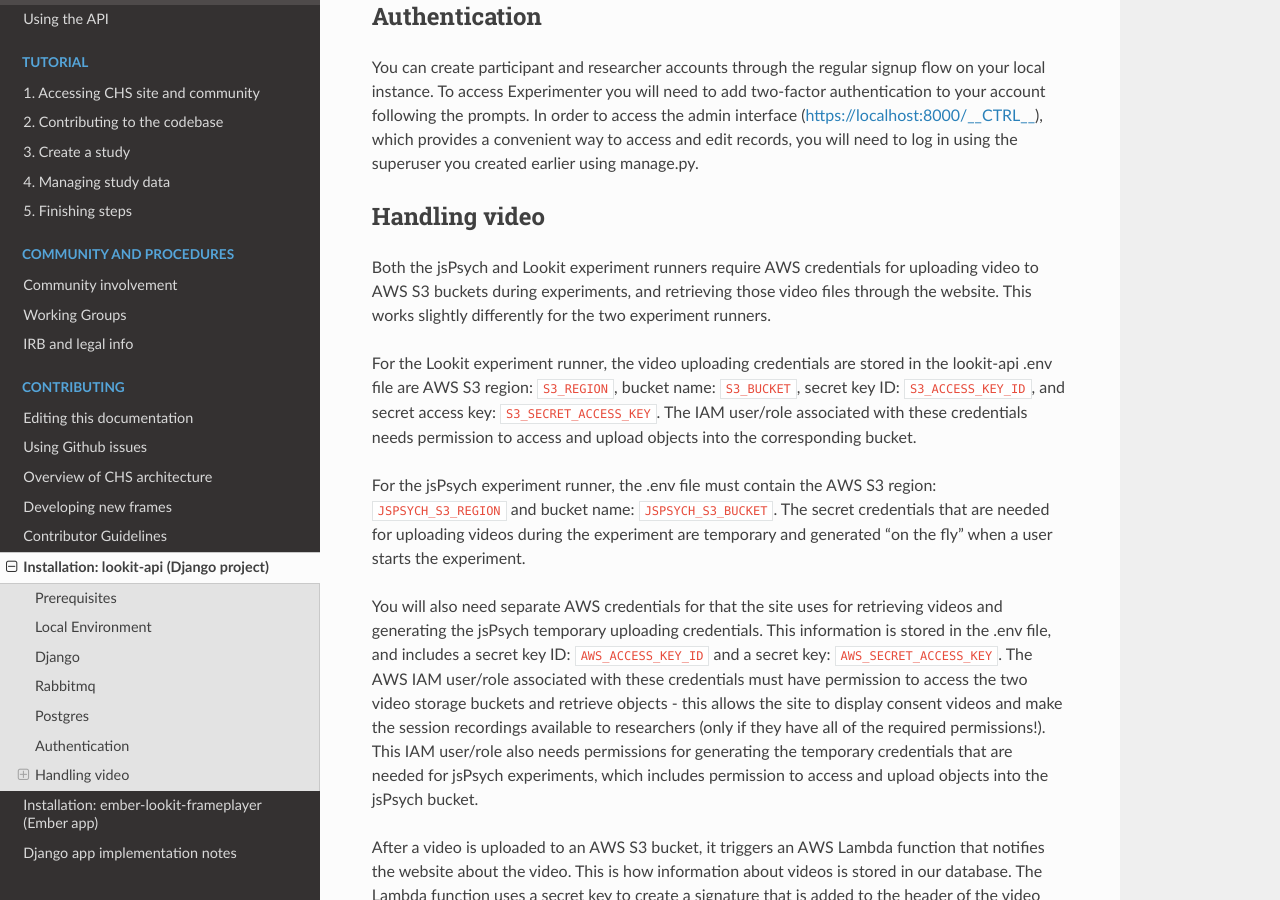
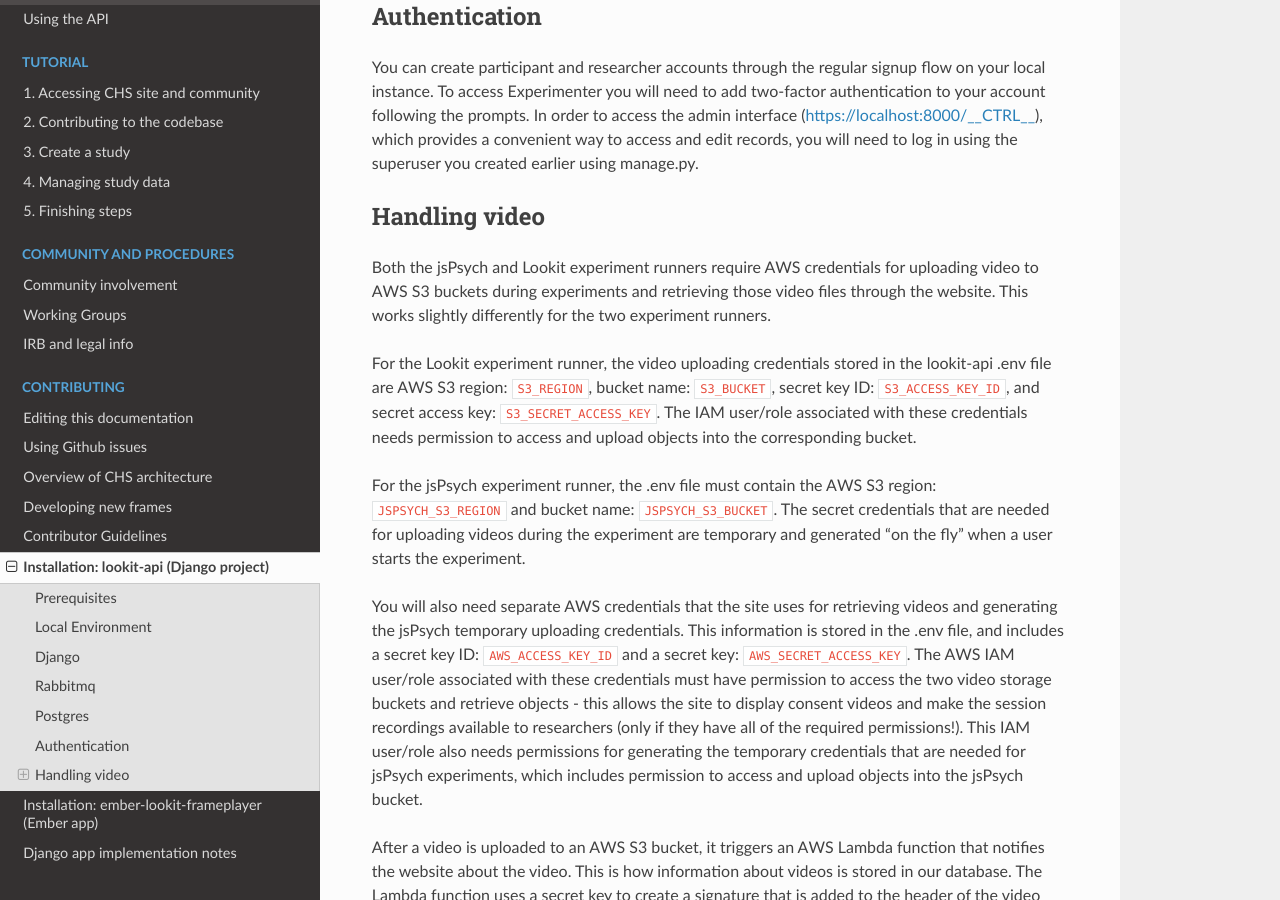
Before and after one commit to lookit/lookit-docs, a Sphinx documentation site: the page built from docs/source/install-django-project.rst, in a window 1280 px wide and 900 px high, scrolled down 3074 px. Built offline with Sphinx 7.4.7 and the Read the Docs theme 3.1.0, drawn with Linux system fonts in a browser that asks for light colours.

Commit message:
fix typos and grammar errors

```diff
--- a/docs/source/install-django-project.rst
+++ b/docs/source/install-django-project.rst
@@ -149,13 +149,13 @@ the superuser you created earlier using manage.py.
 Handling video
 ~~~~~~~~~~~~~~
 
-Both the jsPsych and Lookit experiment runners require AWS credentials for uploading video to AWS S3 buckets during experiments, and retrieving those video files through the website. This works slightly differently for the two experiment runners.
+Both the jsPsych and Lookit experiment runners require AWS credentials for uploading video to AWS S3 buckets during experiments and retrieving those video files through the website. This works slightly differently for the two experiment runners.
 
-For the Lookit experiment runner, the video uploading credentials are stored in the lookit-api .env file are AWS S3 region: ``S3_REGION``, bucket name: ``S3_BUCKET``, secret key ID: ``S3_ACCESS_KEY_ID``, and secret access key: ``S3_SECRET_ACCESS_KEY``. The IAM user/role associated with these credentials needs permission to access and upload objects into the corresponding bucket.
+For the Lookit experiment runner, the video uploading credentials stored in the lookit-api .env file are AWS S3 region: ``S3_REGION``, bucket name: ``S3_BUCKET``, secret key ID: ``S3_ACCESS_KEY_ID``, and secret access key: ``S3_SECRET_ACCESS_KEY``. The IAM user/role associated with these credentials needs permission to access and upload objects into the corresponding bucket.
 
 For the jsPsych experiment runner, the .env file must contain the AWS S3 region: ``JSPSYCH_S3_REGION`` and bucket name: ``JSPSYCH_S3_BUCKET``. The secret credentials that are needed for uploading videos during the experiment are temporary and generated "on the fly" when a user starts the experiment.
 
-You will also need separate AWS credentials for that the site uses for retrieving videos and generating the jsPsych temporary uploading credentials. This information is stored in the .env file, and includes a secret key ID: ``AWS_ACCESS_KEY_ID`` and a secret key: ``AWS_SECRET_ACCESS_KEY``. The AWS IAM user/role associated with these credentials must have permission to access the two video storage buckets and retrieve objects - this allows the site to display consent videos and make the session recordings available to researchers (only if they have all of the required permissions!). This IAM user/role also needs permissions for generating the temporary credentials that are needed for jsPsych experiments, which includes permission to access and upload objects into the jsPsych bucket.
+You will also need separate AWS credentials that the site uses for retrieving videos and generating the jsPsych temporary uploading credentials. This information is stored in the .env file, and includes a secret key ID: ``AWS_ACCESS_KEY_ID`` and a secret key: ``AWS_SECRET_ACCESS_KEY``. The AWS IAM user/role associated with these credentials must have permission to access the two video storage buckets and retrieve objects - this allows the site to display consent videos and make the session recordings available to researchers (only if they have all of the required permissions!). This IAM user/role also needs permissions for generating the temporary credentials that are needed for jsPsych experiments, which includes permission to access and upload objects into the jsPsych bucket.
 
 After a video is uploaded to an AWS S3 bucket, it triggers an AWS Lambda function that notifies the website about the video. This is how information about videos is stored in our database. The Lambda function uses a secret key to create a signature that is added to the header of the video POST request, which the lookit-api must verify before accepting the POST request. Therefore the lookit-api requires the same secret key that is accessed by the Lambda function in order to generate the signature. This key is stored in the .env file as ``AWS_LAMBDA_SECRET_ACCESS_KEY``.
 
--- a/docs/source/researchers-edit-design.rst
+++ b/docs/source/researchers-edit-design.rst
@@ -19,7 +19,7 @@ This needs to be a valid JSON block describing the different frames (pages) of y
 Experiment runner code URL and version
 ==========================================
 
-The "Experiment runner code URL" is a link to the `Ember Frame Player <https://github.com/lookit/ember-lookit-frameplayer>`_ code that will run your study.  It's an ember app that can talk to our API. All the frames in the experiment are defined in Ember and there is an exp-player component that can cycle through these frames.  You should leave this link as is, unless you have forked the Ember Frame Player Github repository (for instance, to create custom frame types) and want to use your fork instead.
+The "Experiment runner code URL" is a link to the `Ember Frame Player <https://github.com/lookit/ember-lookit-frameplayer>`_ code that will run your study.  It's an ember app that can talk to our API. All the frames in the experiment are defined in Ember, and there is an exp-player component that can cycle through these frames.  You should leave this link as is, unless you have forked the Ember Frame Player Github repository (for instance, to create custom frame types) and want to use your fork instead.
 
 The "Experiment runner version" is a Github commit SHA that refers to a specific version of the Ember Frame Player that you want to use. Typically when you create a new study, you will want to leave this blank, which means that your study will use the latest version of the experiment runner. This field is available in case you need to roll back to a previous version, for instance if an update to the Ember Frame Player caused a problem for your experiment.
 
--- a/docs/source/tutorial-jspsych/tutorial-jspsych-first-study.rst
+++ b/docs/source/tutorial-jspsych/tutorial-jspsych-first-study.rst
@@ -333,7 +333,7 @@ Check out the jsPsych "hello world" tutorial if you want to start from the basic
 
 There are also lots of examples on the jsPsych plugin documentation pages (e.g. `html-button-response plugin <https://www.jspsych.org/latest/plugins/html-button-response/>`__, `survey plugin <https://www.jspsych.org/latest/plugins/survey/>`__), as well as in the `jsPsych repository "examples" folder <https://github.com/jspsych/jsPsych/tree/main/examples>`__.
 
-Keep in mind that our internal CHS jsPsych experiment runner offers a limited set of jsPsych packages (core library and plugins/extensions) and package versions. In the future, we plan to expand this set. Please see our :ref:`CHS jsPsych limitations page <jspsych-limitations>` for information one what jsPsych packages are currently available.
+Keep in mind that our internal CHS jsPsych experiment runner offers a limited set of jsPsych packages (core library and plugins/extensions) and package versions. In the future, we plan to expand this set. Please see our :ref:`CHS jsPsych limitations page <jspsych-limitations>` for information on what jsPsych packages are currently available.
 
 
 Bonus: Translate your experiment into another language
@@ -345,7 +345,7 @@ Keep in mind that this ``locale`` parameter only affects the "hard-coded" text t
 
 Also, all of the "official" jsPsych plugins/extensions already parameterize all of the text, which makes this translation parameter unnecessary.
 
-Try converting your tutorial experiment into another langauge! Here's what our tutorial code looks like with a French translation:
+Try converting your tutorial experiment into another language! Here's what our tutorial code looks like with a French translation:
 
 .. code:: javascript
 
```
Also changed, not shown: other parts of docs/source/researchers-edit-design.rst (+1 -1 lines).
